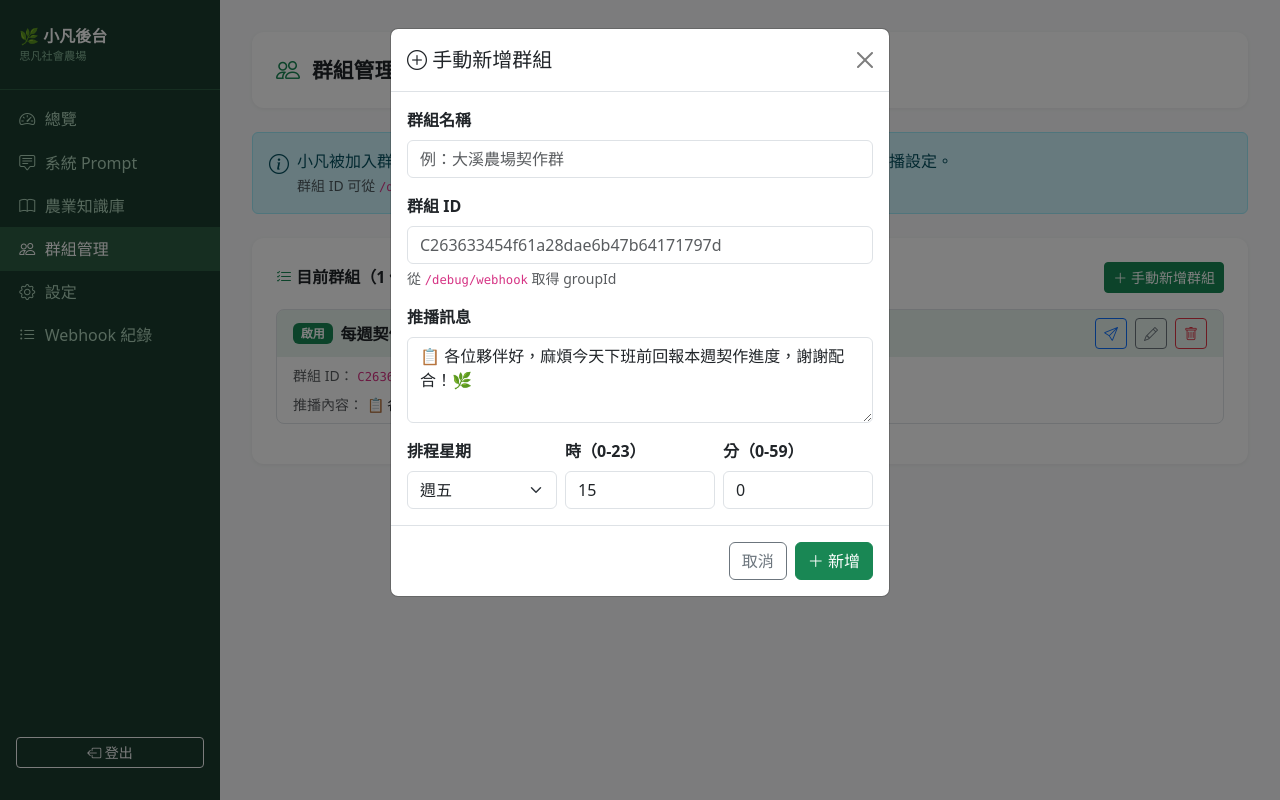
After one commit to frostcolder-ux/line-ai-agent, a Flask app: page /admin/groups in a window 1280 px wide, after a click on "手動新增群組". The commit adds this page. Run offline with Flask 3, Linux system fonts and the light colour scheme; the visitor is signed in with stand-in values (Sample User, id 1).

Commit message:
feat: 後台新增群組管理頁面
- 側邊欄加入「群組管理」連結
- 群組列表：顯示所有排程群組的名稱、ID、排程時間、訊息預覽
- 編輯：直接在 Modal 修改群組名稱、推播訊息、排程時間、啟用狀態
- 立即推播：不等排程，直接發送一次
- 刪除：移除群組排程設定
- 手動新增：填入群組 ID 手動建立排程
- 所有操作立即同步到 APScheduler，不需重啟

Co-Authored-By: Claude Sonnet 4.6 <noreply@anthropic.com>

```diff
--- a/templates/admin/base.html
+++ b/templates/admin/base.html
@@ -80,6 +80,10 @@
        href="{{ url_for('admin.knowledge') }}">
       <i class="bi bi-book"></i> 農業知識庫
     </a>
+    <a class="nav-link {% if request.endpoint == 'admin.groups' %}active{% endif %}"
+       href="{{ url_for('admin.groups') }}">
+      <i class="bi bi-people"></i> 群組管理
+    </a>
     <a class="nav-link {% if request.endpoint == 'admin.settings' %}active{% endif %}"
        href="{{ url_for('admin.settings') }}">
       <i class="bi bi-gear"></i> 設定
--- /dev/null
+++ b/templates/admin/groups.html
@@ -0,0 +1,235 @@
+{% extends "admin/base.html" %}
+{% block title %}群組管理{% endblock %}
+
+{% block content %}
+<div class="page-header">
+  <i class="bi bi-people fs-4 text-success"></i>
+  <div>
+    <h1>群組管理</h1>
+  </div>
+</div>
+
+{# ── 說明 ── #}
+<div class="alert alert-info d-flex gap-2 align-items-start mb-4">
+  <i class="bi bi-info-circle fs-5 flex-shrink-0"></i>
+  <div>
+    小凡被加入群組時會<strong>自動建立排程</strong>。你也可以在這裡手動新增、編輯或刪除群組的推播設定。<br>
+    <span class="text-muted small">群組 ID 可從 <code>/debug/webhook</code> 取得。</span>
+  </div>
+</div>
+
+{# ── 群組列表 ── #}
+<div class="card p-4 mb-4">
+  <div class="d-flex justify-content-between align-items-center mb-3">
+    <h6 class="fw-bold mb-0"><i class="bi bi-list-check text-success"></i> 目前群組（{{ tasks|length }} 個）</h6>
+    <button class="btn btn-sm btn-success" data-bs-toggle="modal" data-bs-target="#addModal">
+      <i class="bi bi-plus-lg"></i> 手動新增群組
+    </button>
+  </div>
+
+  {% if tasks %}
+    {% for task in tasks %}
+    <div class="border rounded-3 mb-3 overflow-hidden">
+      {# 標題列 #}
+      <div class="d-flex justify-content-between align-items-center px-3 py-2
+                  {% if task.enabled %}bg-success bg-opacity-10{% else %}bg-secondary bg-opacity-10{% endif %}">
+        <div class="d-flex align-items-center gap-2">
+          <span class="badge {% if task.enabled %}bg-success{% else %}bg-secondary{% endif %}">
+            {{ "啟用" if task.enabled else "停用" }}
+          </span>
+          <span class="fw-semibold">{{ task.name }}</span>
+        </div>
+        <div class="d-flex gap-2">
+          {# 立即推播 #}
+          <form method="post" action="{{ url_for('admin.group_push_now', task_id=task.id) }}"
+                onsubmit="return confirm('立即推播訊息到這個群組？')">
+            <button type="submit" class="btn btn-sm btn-outline-primary" title="立即推播">
+              <i class="bi bi-send"></i>
+            </button>
+          </form>
+          {# 編輯 #}
+          <button class="btn btn-sm btn-outline-secondary"
+                  data-bs-toggle="modal"
+                  data-bs-target="#editModal"
+                  data-task-id="{{ task.id }}"
+                  data-task-name="{{ task.name }}"
+                  data-task-group="{{ task.group_id }}"
+                  data-task-message="{{ task.message }}"
+                  data-task-enabled="{{ task.enabled | lower }}"
+                  data-task-dow="{{ task.cron.day_of_week }}"
+                  data-task-hour="{{ task.cron.hour }}"
+                  data-task-minute="{{ task.cron.minute }}">
+            <i class="bi bi-pencil"></i>
+          </button>
+          {# 刪除 #}
+          <form method="post" action="{{ url_for('admin.group_delete', task_id=task.id) }}"
+                onsubmit="return confirm('確定刪除這個群組的排程設定？')">
+            <button type="submit" class="btn btn-sm btn-outline-danger">
+              <i class="bi bi-trash"></i>
+            </button>
+          </form>
+        </div>
+      </div>
+      {# 內容 #}
+      <div class="px-3 py-2">
+        <div class="row g-2 small">
+          <div class="col-md-6">
+            <span class="text-muted">群組 ID：</span>
+            <code>{{ task.group_id }}</code>
+          </div>
+          <div class="col-md-6">
+            <span class="text-muted">排程：</span>
+            {% set dow_map = {'mon':'週一','tue':'週二','wed':'週三','thu':'週四','fri':'週五','sat':'週六','sun':'週日'} %}
+            每{{ dow_map.get(task.cron.day_of_week, task.cron.day_of_week) }}
+            {{ "%02d:%02d" | format(task.cron.hour, task.cron.minute) }}
+          </div>
+          <div class="col-12">
+            <span class="text-muted">推播內容：</span>
+            <span class="text-dark">{{ task.message[:60] }}{% if task.message|length > 60 %}…{% endif %}</span>
+          </div>
+        </div>
+      </div>
+    </div>
+    {% endfor %}
+  {% else %}
+    <div class="text-center text-muted py-5">
+      <i class="bi bi-people fs-1 d-block mb-2"></i>
+      <div>尚未加入任何群組</div>
+      <div class="small mt-1">把小凡加入 LINE 群組後會自動出現在這裡</div>
+    </div>
+  {% endif %}
+</div>
+
+{# ── 新增群組 Modal ── #}
+<div class="modal fade" id="addModal" tabindex="-1">
+  <div class="modal-dialog">
+    <div class="modal-content">
+      <form method="post" action="{{ url_for('admin.group_add') }}">
+        <div class="modal-header">
+          <h5 class="modal-title"><i class="bi bi-plus-circle"></i> 手動新增群組</h5>
+          <button type="button" class="btn-close" data-bs-dismiss="modal"></button>
+        </div>
+        <div class="modal-body">
+          <div class="mb-3">
+            <label class="form-label fw-semibold">群組名稱</label>
+            <input type="text" name="name" class="form-control" placeholder="例：大溪農場契作群" required>
+          </div>
+          <div class="mb-3">
+            <label class="form-label fw-semibold">群組 ID</label>
+            <input type="text" name="group_id" class="form-control"
+                   placeholder="C263633454f61a28dae6b47b64171797d" required>
+            <div class="form-text">從 <code>/debug/webhook</code> 取得 groupId</div>
+          </div>
+          <div class="mb-3">
+            <label class="form-label fw-semibold">推播訊息</label>
+            <textarea name="message" class="form-control" rows="3"
+                      required>📋 各位夥伴好，麻煩今天下班前回報本週契作進度，謝謝配合！🌿</textarea>
+          </div>
+          <div class="row g-2">
+            <div class="col-4">
+              <label class="form-label fw-semibold">排程星期</label>
+              <select name="day_of_week" class="form-select">
+                <option value="mon">週一</option>
+                <option value="tue">週二</option>
+                <option value="wed">週三</option>
+                <option value="thu">週四</option>
+                <option value="fri" selected>週五</option>
+                <option value="sat">週六</option>
+                <option value="sun">週日</option>
+              </select>
+            </div>
+            <div class="col-4">
+              <label class="form-label fw-semibold">時（0-23）</label>
+              <input type="number" name="hour" class="form-control" value="15" min="0" max="23">
+            </div>
+            <div class="col-4">
+              <label class="form-label fw-semibold">分（0-59）</label>
+              <input type="number" name="minute" class="form-control" value="0" min="0" max="59">
+            </div>
+          </div>
+        </div>
+        <div class="modal-footer">
+          <button type="button" class="btn btn-outline-secondary" data-bs-dismiss="modal">取消</button>
+          <button type="submit" class="btn btn-success"><i class="bi bi-plus-lg"></i> 新增</button>
+        </div>
+      </form>
+    </div>
+  </div>
+</div>
+
+{# ── 編輯群組 Modal ── #}
+<div class="modal fade" id="editModal" tabindex="-1">
+  <div class="modal-dialog">
+    <div class="modal-content">
+      <form method="post" action="{{ url_for('admin.group_edit') }}">
+        <input type="hidden" name="task_id" id="edit-task-id">
+        <div class="modal-header">
+          <h5 class="modal-title"><i class="bi bi-pencil"></i> 編輯群組排程</h5>
+          <button type="button" class="btn-close" data-bs-dismiss="modal"></button>
+        </div>
+        <div class="modal-body">
+          <div class="mb-3">
+            <label class="form-label fw-semibold">群組名稱</label>
+            <input type="text" name="name" id="edit-name" class="form-control" required>
+          </div>
+          <div class="mb-3">
+            <label class="form-label fw-semibold">群組 ID</label>
+            <input type="text" id="edit-group-id" class="form-control" disabled>
+            <div class="form-text text-muted">群組 ID 不可修改</div>
+          </div>
+          <div class="mb-3">
+            <label class="form-label fw-semibold">推播訊息</label>
+            <textarea name="message" id="edit-message" class="form-control" rows="3" required></textarea>
+          </div>
+          <div class="row g-2 mb-3">
+            <div class="col-4">
+              <label class="form-label fw-semibold">排程星期</label>
+              <select name="day_of_week" id="edit-dow" class="form-select">
+                <option value="mon">週一</option>
+                <option value="tue">週二</option>
+                <option value="wed">週三</option>
+                <option value="thu">週四</option>
+                <option value="fri">週五</option>
+                <option value="sat">週六</option>
+                <option value="sun">週日</option>
+              </select>
+            </div>
+            <div class="col-4">
+              <label class="form-label fw-semibold">時（0-23）</label>
+              <input type="number" name="hour" id="edit-hour" class="form-control" min="0" max="23">
+            </div>
+            <div class="col-4">
+              <label class="form-label fw-semibold">分（0-59）</label>
+              <input type="number" name="minute" id="edit-minute" class="form-control" min="0" max="59">
+            </div>
+          </div>
+          <div class="form-check form-switch">
+            <input class="form-check-input" type="checkbox" name="enabled" id="edit-enabled"
+                   role="switch" style="width:3em;height:1.5em">
+            <label class="form-check-label ms-2 fw-semibold" for="edit-enabled">啟用排程</label>
+          </div>
+        </div>
+        <div class="modal-footer">
+          <button type="button" class="btn btn-outline-secondary" data-bs-dismiss="modal">取消</button>
+          <button type="submit" class="btn btn-primary"><i class="bi bi-save"></i> 儲存</button>
+        </div>
+      </form>
+    </div>
+  </div>
+</div>
+
+<script>
+// 編輯 Modal：把資料填入欄位
+document.getElementById('editModal').addEventListener('show.bs.modal', e => {
+  const btn = e.relatedTarget;
+  document.getElementById('edit-task-id').value  = btn.dataset.taskId;
+  document.getElementById('edit-name').value      = btn.dataset.taskName;
+  document.getElementById('edit-group-id').value  = btn.dataset.taskGroup;
+  document.getElementById('edit-message').value   = btn.dataset.taskMessage;
+  document.getElementById('edit-dow').value       = btn.dataset.taskDow;
+  document.getElementById('edit-hour').value      = btn.dataset.taskHour;
+  document.getElementById('edit-minute').value    = btn.dataset.taskMinute;
+  document.getElementById('edit-enabled').checked = btn.dataset.taskEnabled === 'true';
+});
+</script>
+{% endblock %}
```
Also changed, not shown: admin_routes.py (+117 -0 lines).
